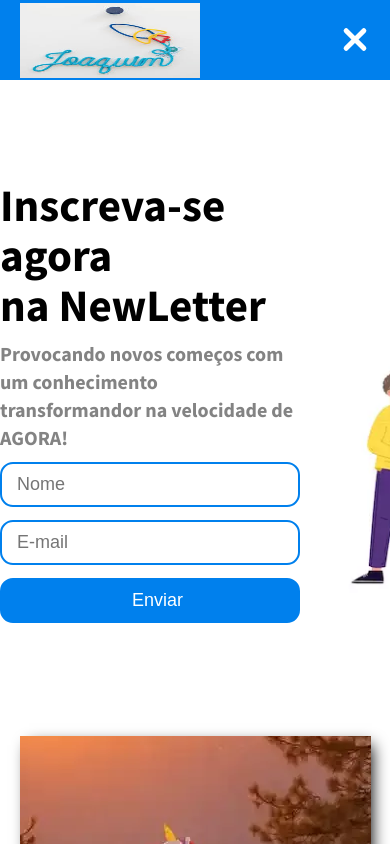
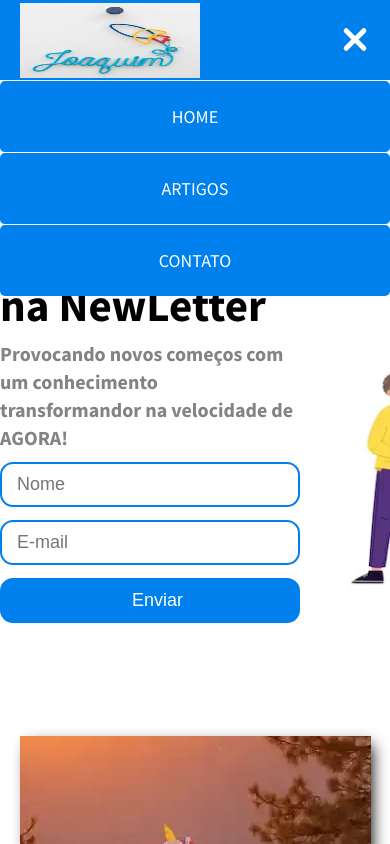
Before and after one commit to AndersonBertanha/aulao_git_elementos, a plain HTML site: page index.html in a window 390 px wide. Both pictures are taken after a click on the label 355 px from the left and 40 px from the top of the page. Shown: the top 844 px of the page. Drawn offline with Linux system fonts and the light colour scheme.

Commit message:
Implementa menu retratil mobile

```diff
--- a/css/responsive.css
+++ b/css/responsive.css
@@ -33,22 +33,44 @@
 }
 
 @media (max-width: 630px) {
-    nav {
-        display: none;
+
+    .menu-button-container{
+        display: flex ;
     }
+    .menu{
+        position: absolute;
+        margin-top: 30px;
+        flex-direction: column;
+        width: 100vw;
+        justify-content: center;
+        align-items: center;
+        left: 100%;
+        transform: translateX(100vw);
+        transition: 0.5s ease transform;
+    }
+    .menu>li{
+        display: flex;
+        justify-content: center;
+        margin: 0;
+        padding: 0px;
+        width: 100%;
+        color: white;
+        background-color: #0080ed;
+        border-radius: 5px;
+    }
+    .menu>li:not(:last-child){
+        border-bottom: 1px solid white;
+
+    }
+
+    .menu li a {
+        flex: 1;
+        text-align: center;
+
+    }
+
     main .container-menu img{
         display: none;
-    }
-    .container-menu{
-        height: 100%;
-        display: flex;
-        align-items: center;
-        justify-content: center;
-    }
-
-    #checkbox-menu {
-        position: absolute;
-        opacity: 0;
     }
 
     label{
@@ -89,4 +111,12 @@
         transform: rotate(45deg);
         top: 8px;
     }
+
+    nav.menu{
+        width: 100%;
+    }
+    #checkbox-menu:checked~nav .menu {
+        transform: translateX(-100vw);
+        transition: 0.5s ease transform;
+    }
 }
```
